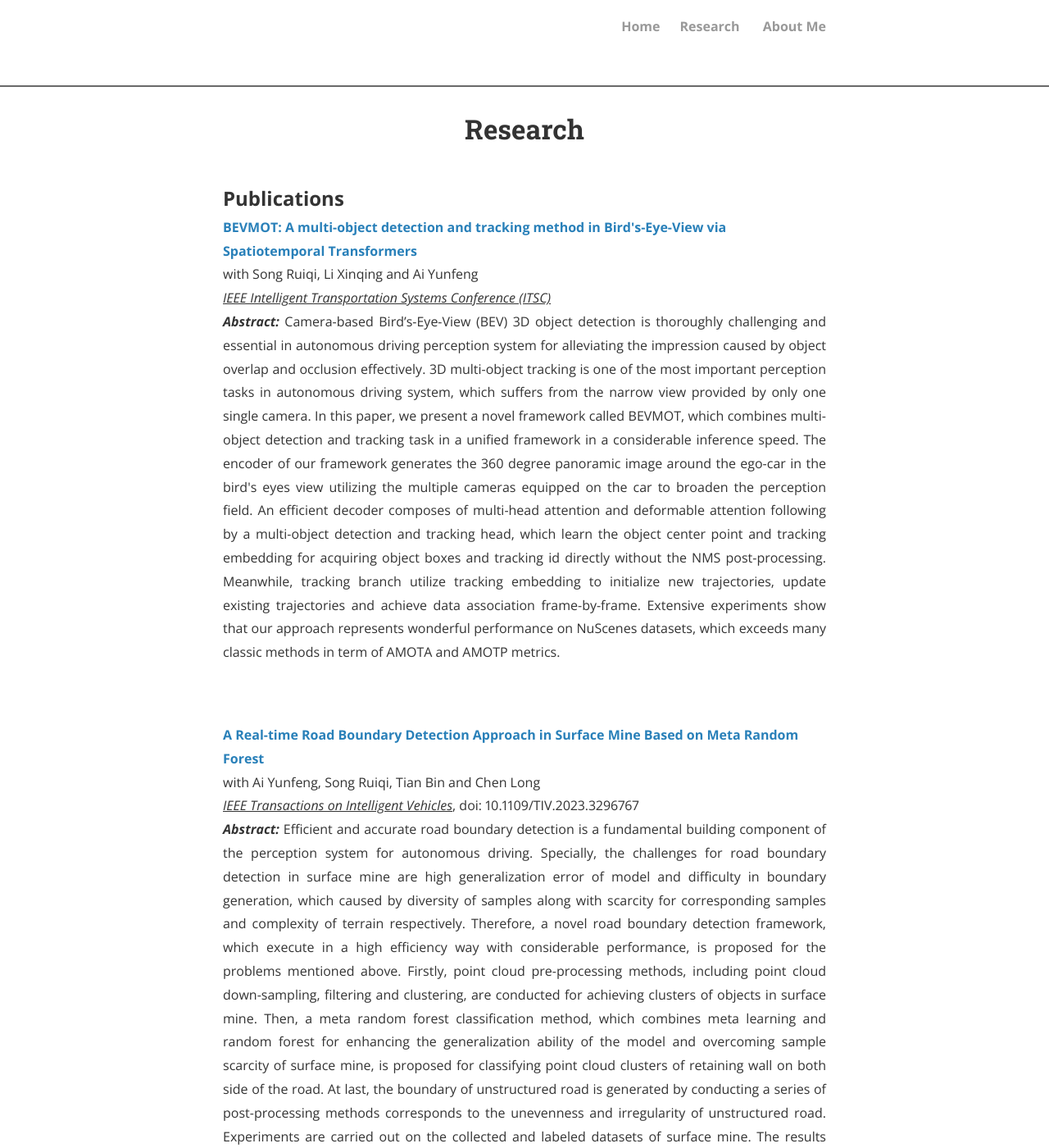
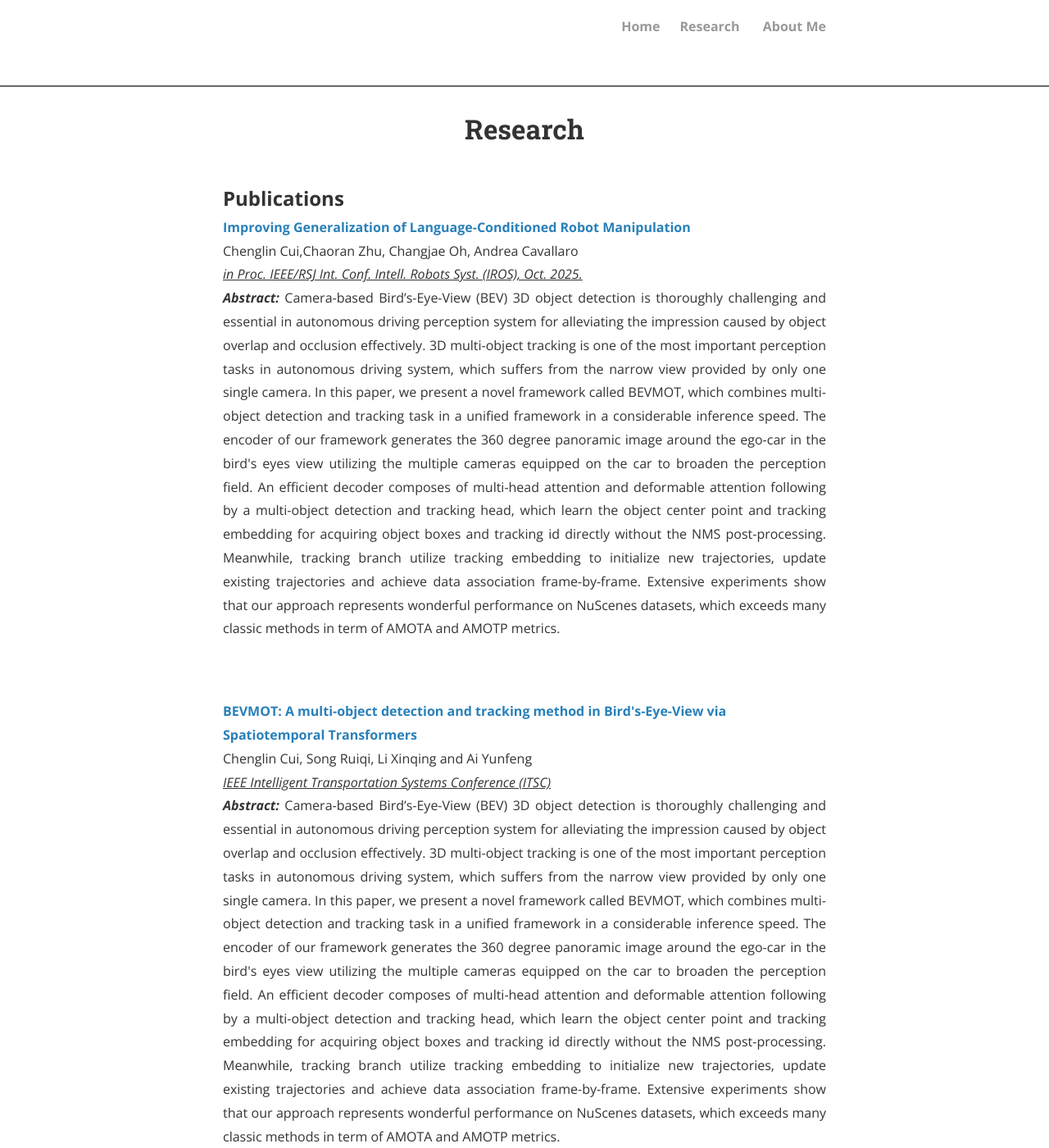
Before and after one commit to Lin3-cc/Lin3-cc.github.io, a Jekyll site: the page built from research.html, in a window 1280 px wide and 1400 px high. Shown: the whole window at 82% size. Built offline with Jekyll 4.4.1, drawn with Linux system fonts in a browser that asks for light colours; nearby versions of some CDN libraries; comment, search, counter and statistics services are not loaded; a style sheet for code colours, icons or effects is not loaded.

Commit message:
update1 research

```diff
--- a/research.html
+++ b/research.html
@@ -5,7 +5,10 @@ permalink: /research/
 ---
 
 <font size="+2"><strong> Publications</strong></font><br>
-<strong><a href="https://ieeexplore.ieee.org/document/10422564/">BEVMOT: A multi-object detection and tracking method in Bird's-Eye-View via Spatiotemporal Transformers</a></strong><br>with Song Ruiqi, Li Xinqing and Ai Yunfeng<br><u><i>IEEE Intelligent Transportation Systems Conference (ITSC)</i></u><br>
+<strong><a href="https://qm-ipalab.github.io/GeneralPort/">Improving Generalization of Language-Conditioned Robot Manipulation</a></strong><br>Chenglin Cui,Chaoran Zhu, Changjae Oh, Andrea Cavallaro<br><u><i>in Proc. IEEE/RSJ Int. Conf. Intell. Robots Syst. (IROS), Oct. 2025.</i></u><br>
+<p style="text-align:justify"><b><i>Abstract: </i></b>Camera-based Bird’s-Eye-View (BEV) 3D object detection is thoroughly challenging and essential in autonomous driving perception system for alleviating the impression caused by object overlap and occlusion effectively. 3D multi-object tracking is one of the most important perception tasks in autonomous driving system, which suffers from the narrow view provided by only one single camera. In this paper, we present a novel framework called BEVMOT, which combines multi-object detection and tracking task in a unified framework in a considerable inference speed. The encoder of our framework generates the 360 degree panoramic image around the ego-car in the bird's eyes view utilizing the multiple cameras equipped on the car to broaden the perception field. An efficient decoder composes of multi-head attention and deformable attention following by a multi-object detection and tracking head, which learn the object center point and tracking embedding for acquiring object boxes and tracking id directly without the NMS post-processing. Meanwhile, tracking branch utilize tracking embedding to initialize new trajectories, update existing trajectories and achieve data association frame-by-frame. Extensive experiments show that our approach represents wonderful performance on NuScenes datasets, which exceeds many classic methods in term of AMOTA and AMOTP metrics.</p><br>
+<br>
+<strong><a href="https://ieeexplore.ieee.org/document/10422564/">BEVMOT: A multi-object detection and tracking method in Bird's-Eye-View via Spatiotemporal Transformers</a></strong><br>Chenglin Cui, Song Ruiqi, Li Xinqing and Ai Yunfeng<br><u><i>IEEE Intelligent Transportation Systems Conference (ITSC)</i></u><br>
 <p style="text-align:justify"><b><i>Abstract: </i></b>Camera-based Bird’s-Eye-View (BEV) 3D object detection is thoroughly challenging and essential in autonomous driving perception system for alleviating the impression caused by object overlap and occlusion effectively. 3D multi-object tracking is one of the most important perception tasks in autonomous driving system, which suffers from the narrow view provided by only one single camera. In this paper, we present a novel framework called BEVMOT, which combines multi-object detection and tracking task in a unified framework in a considerable inference speed. The encoder of our framework generates the 360 degree panoramic image around the ego-car in the bird's eyes view utilizing the multiple cameras equipped on the car to broaden the perception field. An efficient decoder composes of multi-head attention and deformable attention following by a multi-object detection and tracking head, which learn the object center point and tracking embedding for acquiring object boxes and tracking id directly without the NMS post-processing. Meanwhile, tracking branch utilize tracking embedding to initialize new trajectories, update existing trajectories and achieve data association frame-by-frame. Extensive experiments show that our approach represents wonderful performance on NuScenes datasets, which exceeds many classic methods in term of AMOTA and AMOTP metrics.</p><br>
 <br>
 <strong><a href="https://ieeexplore.ieee.org/document/10187691">A Real-time Road Boundary Detection Approach in Surface Mine Based on Meta Random Forest</a></strong><br>with Ai Yunfeng, Song Ruiqi, Tian Bin and Chen Long <br><u><i>IEEE Transactions on Intelligent Vehicles</i></u>, doi: 10.1109/TIV.2023.3296767<br>
```
